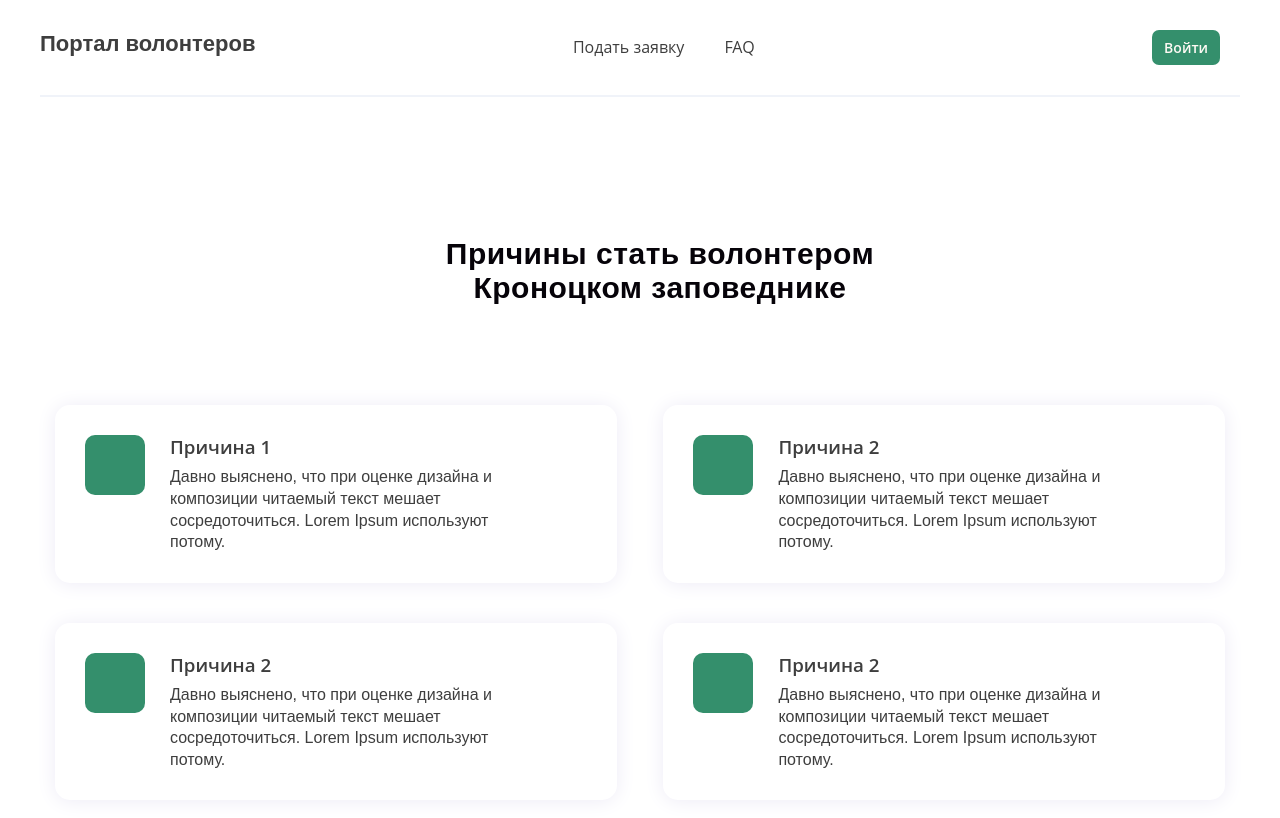
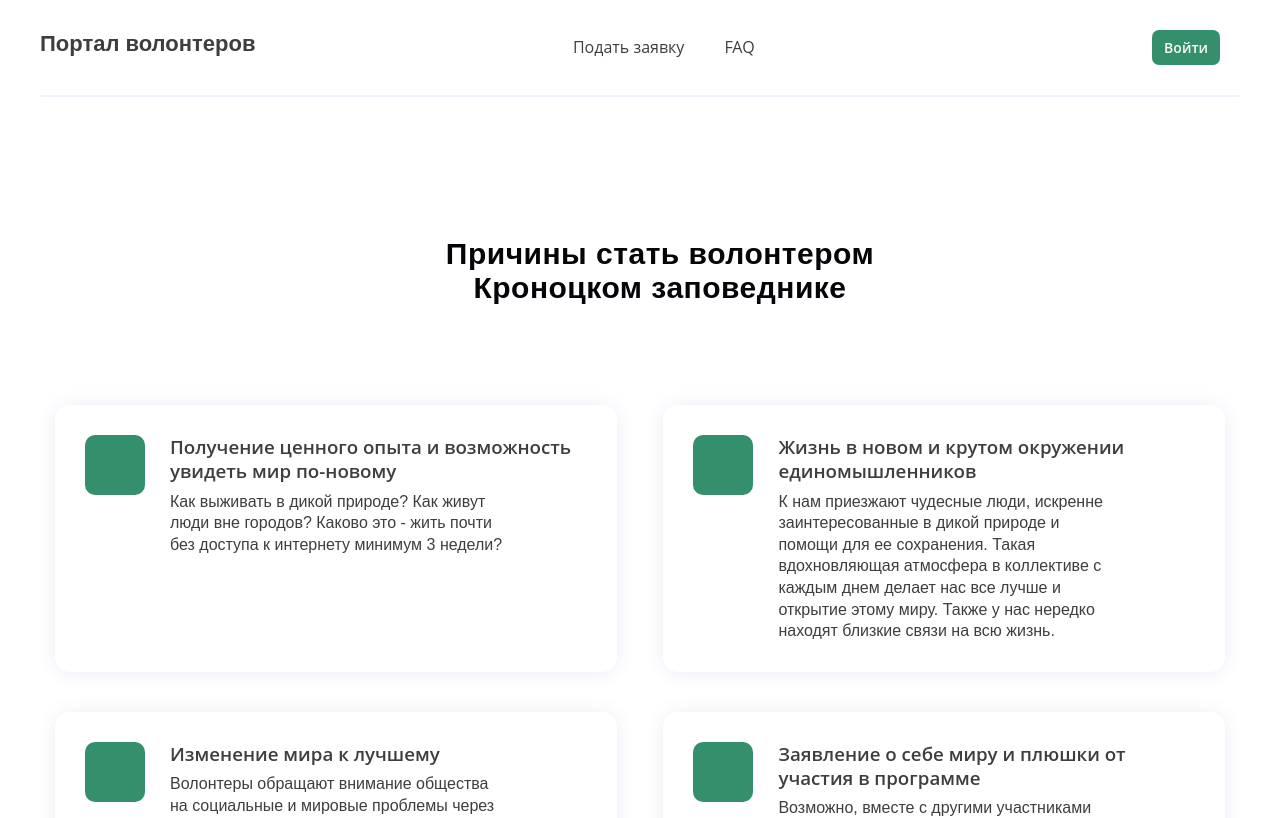
Before and after one commit to ShmatEugene/wildhack-frontend, a React (Create React App) app: page / in a window 1280 px wide. Shown: the top 818 px of the page. Built offline with nearby package versions, Linux system fonts and the light colour scheme.

Commit message:
add text to home

```diff
--- a/src/components/Home/Home.js
+++ b/src/components/Home/Home.js
@@ -46,10 +46,12 @@ export default function Home() {
               <i className="fi-rr-e-learning"></i>
             </div>
             <div className="advantage__content">
-              <h3 className="advantage__title">Причина 1</h3>
+              <h3 className="advantage__title">
+                Получение ценного опыта и возможность увидеть мир по-новому
+              </h3>
               <p className="advantage__text">
-                Давно выяснено, что при оценке дизайна и композиции читаемый текст мешает
-                сосредоточиться. Lorem Ipsum используют потому.
+                Как выживать в дикой природе? Как живут люди вне городов? Каково это - жить почти
+                без доступа к интернету минимум 3 недели?
               </p>
             </div>
           </div>
@@ -58,10 +60,14 @@ export default function Home() {
               <i className="fi-rr-graduation-cap"></i>
             </div>
             <div className="advantage__content">
-              <h3 className="advantage__title">Причина 2</h3>
+              <h3 className="advantage__title">
+                Жизнь в новом и крутом окружении единомышленников
+              </h3>
               <p className="advantage__text">
-                Давно выяснено, что при оценке дизайна и композиции читаемый текст мешает
-                сосредоточиться. Lorem Ipsum используют потому.
+                К нам приезжают чудесные люди, искренне заинтересованные в дикой природе и помощи
+                для ее сохранения. Такая вдохновляющая атмосфера в коллективе с каждым днем делает
+                нас все лучше и открытие этому миру. Также у нас нередко находят близкие связи на
+                всю жизнь.
               </p>
             </div>
           </div>
@@ -70,10 +76,11 @@ export default function Home() {
               <i className="fi-rr-test"></i>
             </div>
             <div className="advantage__content">
-              <h3 className="advantage__title">Причина 2</h3>
+              <h3 className="advantage__title">Изменение мира к лучшему</h3>
               <p className="advantage__text">
-                Давно выяснено, что при оценке дизайна и композиции читаемый текст мешает
-                сосредоточиться. Lorem Ipsum используют потому.
+                Волонтеры обращают внимание общества на социальные и мировые проблемы через участие
+                в различных акциях и мероприятиях. Это супергерои без специальных костюмов, которые
+                реально помогают, вдохновляя других своим примером.
               </p>
             </div>
           </div>
@@ -82,10 +89,13 @@ export default function Home() {
               <i className="fi-rr-users"></i>
             </div>
             <div className="advantage__content">
-              <h3 className="advantage__title">Причина 2</h3>
+              <h3 className="advantage__title">
+                Заявление о себе миру и плюшки от участия в программе
+              </h3>
               <p className="advantage__text">
-                Давно выяснено, что при оценке дизайна и композиции читаемый текст мешает
-                сосредоточиться. Lorem Ipsum используют потому.
+                Возможно, вместе с другими участниками вы даже сможете создать волонтёрский проект и
+                получить на него грант! Также, волонтёров любят везде и вам будут доступны разные
+                плюшки. Например, государственные льготы.
               </p>
             </div>
           </div>
--- a/src/css/index.scss
+++ b/src/css/index.scss
@@ -33,6 +33,10 @@ h2 {
   font-size: 30px;
   padding-left: 40px;
   padding-bottom: 40px;
+}
+
+h4 {
+  font-weight: bold;
 }
 
 a {
```
